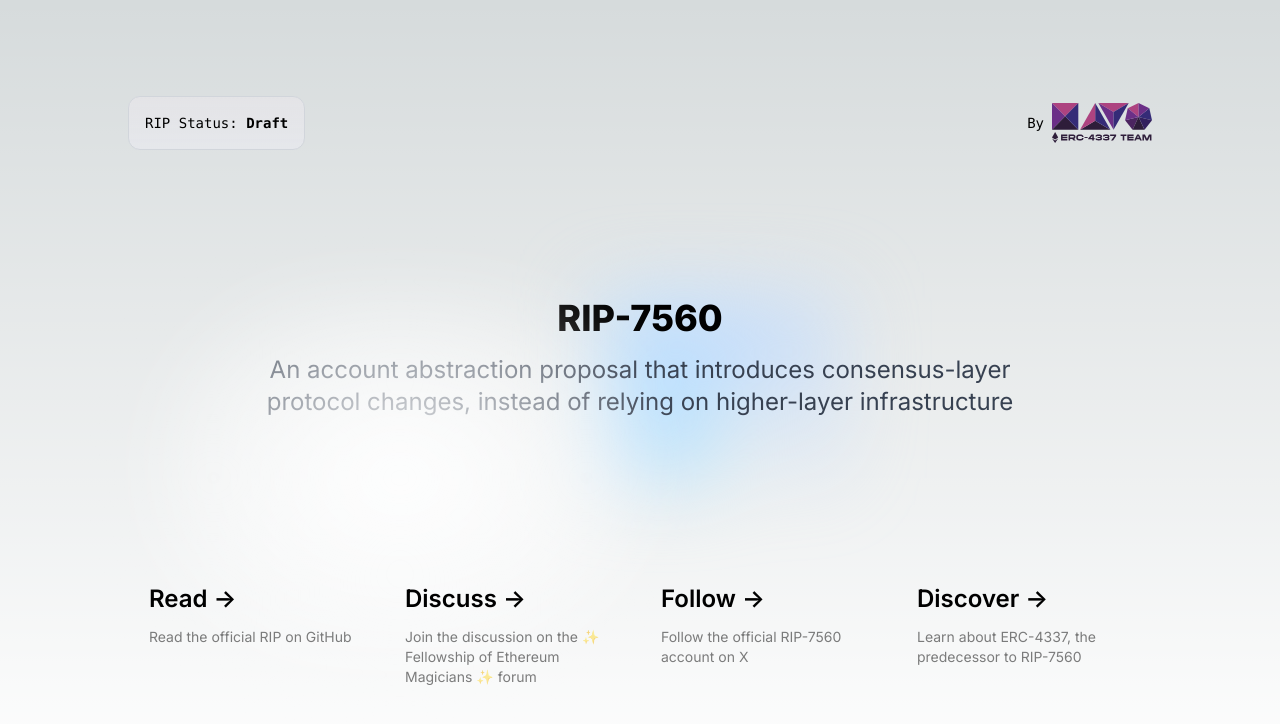
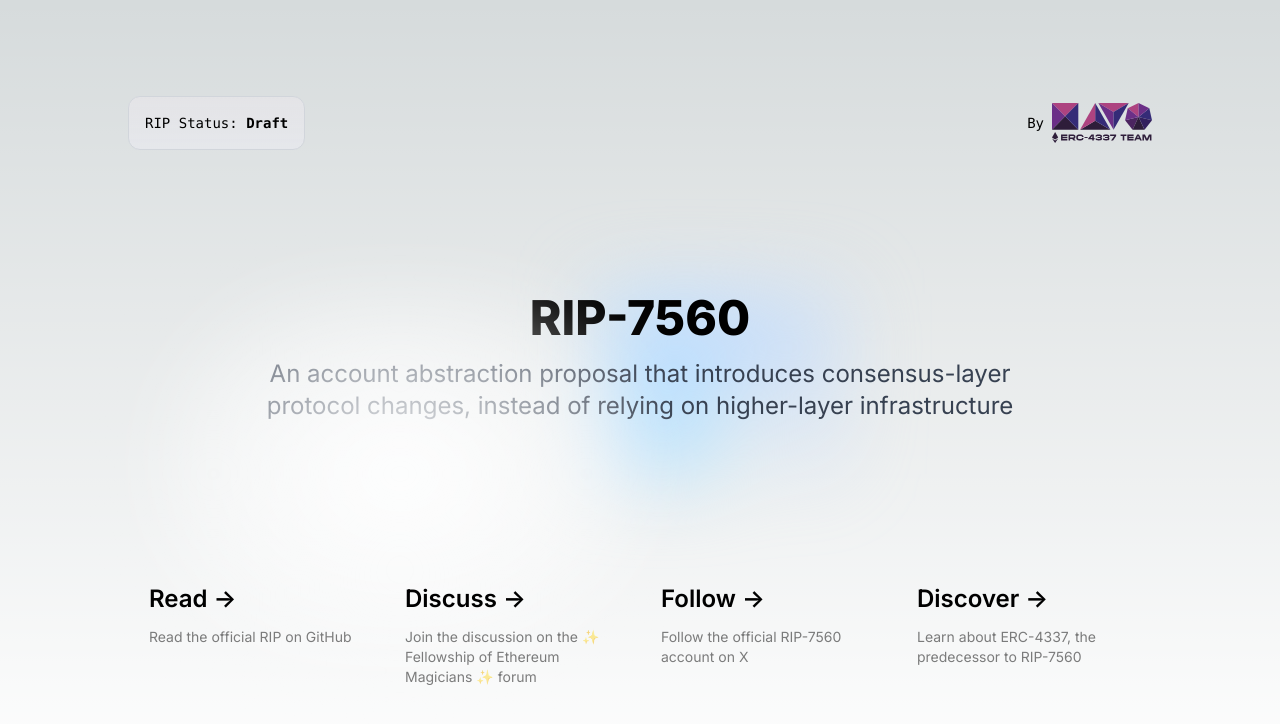
Before and after one commit to tomteman/7560-landing-page, a Next.js app: page / in a window 1280 px wide. Shown: the top 724 px of the page. Built offline with nearby package versions, Linux system fonts and the light colour scheme.

Commit message:
classname typo

```diff
--- a/app/page.tsx
+++ b/app/page.tsx
@@ -38,7 +38,7 @@ export default function Home() {
 
       <div className="relative z-[-1] flex flex-col items-center before:absolute before:h-[300px] before:w-full before:-translate-x-1/2 before:rounded-full before:bg-gradient-radial before:from-white before:to-transparent before:blur-2xl before:content-[''] after:absolute after:-z-20 after:h-[180px] after:w-full after:translate-x-1/3 after:bg-gradient-conic after:from-sky-200 after:via-blue-200 after:blur-2xl after:content-[''] before:dark:bg-gradient-to-br before:dark:from-transparent before:dark:to-blue-700 before:dark:opacity-10 after:dark:from-sky-900 after:dark:via-[#0141ff] after:dark:opacity-40 sm:before:w-[480px] sm:after:w-[240px] before:lg:h-[360px]">
         <div className="text-center">
-          <h1 className="text-4xl large:text-5xl font-extrabold">RIP-7560</h1>
+          <h1 className="text-4xl lg:text-5xl font-extrabold">RIP-7560</h1>
           <div className="max-w-md lg:max-w-3xl">
           <h2 className="mt-4 text-s lg:text-2xl text-gray-700 dark:text-gray-300">
             An account abstraction proposal that introduces consensus-layer protocol changes, instead of relying on higher-layer infrastructure
```
